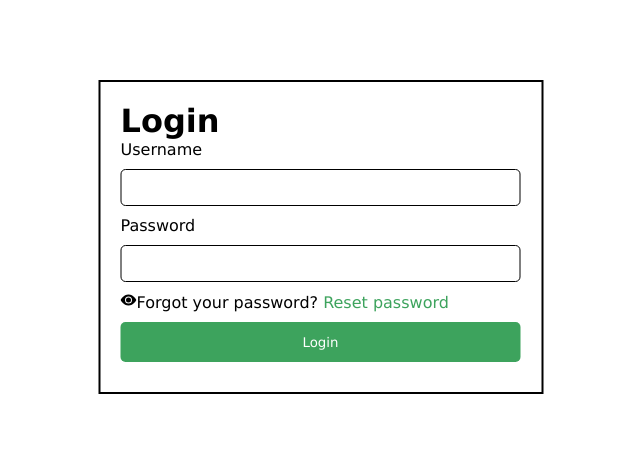
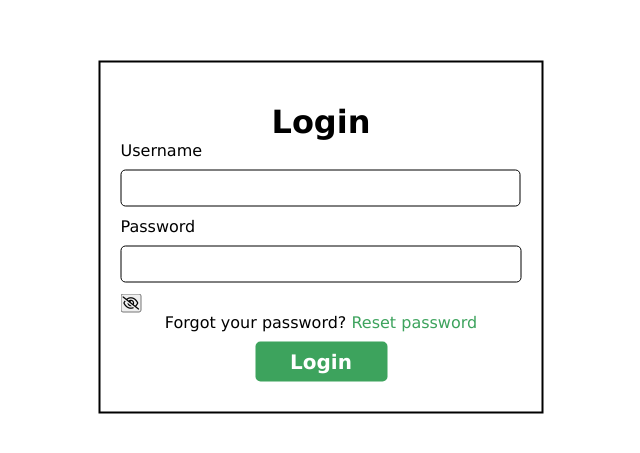
Before and after one commit to leanhhuy0709/Brogrammers-UWC-2.0, a React (Create React App) app in the folder client/: page /login in a window 1280 px wide. Shown: the part 163-616 px from the top of the page, without its empty margins (319-959 px from the left). Built offline with nearby package versions, Linux system fonts and the light colour scheme.

Commit message:
Update Login.js

```diff
--- a/client/src/components/login/Login.js
+++ b/client/src/components/login/Login.js
@@ -1,24 +1,24 @@
-import React, { useRef, useState } from "react";
+
+
+import React, { useState } from "react";
 import { validateLogin } from "../../controller/controller";
 import { useNavigate } from "react-router-dom";
-import { EyeFill, EyeSlashFill } from "react-bootstrap-icons";
-import "./login.css";
+
+import './login.css';
 
 const Login = () => {
   const navigate = useNavigate();
-  const usernameRef = useRef();
-  const passwordRef = useRef();
+  const [username, setUsername] = useState("");
+  const [password, setPassword] = useState("");
   const [errorMessage, setErrorMessage] = useState("");
-  const [showPassword, setShowPassword] = useState(false);
   const ERROR_MESSAGE = "Invalid login credentials! Please try again.";
 
   const handleLoginSubmit = (e) => {
     e.preventDefault();
-    const { user, status } = validateLogin(
-      usernameRef.current.value,
-      passwordRef.current.value
-    );
+    const {user, status} = validateLogin(username, password);
     if (status) {
+      setUsername("");
+      setPassword("");
       localStorage.setItem("userId", user.id);
       navigate("/");
       navigate(0);
@@ -27,43 +27,57 @@ const Login = () => {
       setErrorMessage(ERROR_MESSAGE);
     }
   };
+  const handleTogglePassword = () => {
+    const psw = document.getElementById("passwordInput");
+    const togglePsw = document.getElementById("togglePassword");
+
+    if (psw.type == "password") psw.type = "text";
+    else psw.type = "password";
+
+    if (togglePsw.className == "far fa-eye-slash") togglePsw.className = "far fa-eye";
+    else togglePsw.className = "far fa-eye-slash";
+
+  }
 
   return (
+    <>
     <div className="login">
-      <h1>Login</h1>
-      <form>
+      <div className="center" style={{marginTop: "20px"}}><h1>Login</h1></div>
+      <form onSubmit={(e) => handleLoginSubmit(e)}>
         <label htmlFor="usernameInput">Username</label>
+        <div className="center">
         <input
           required
           type="text"
           id="usernameInput"
-          ref={usernameRef}
-          className="input width400px"
-        />
+          value={username}
+          onChange={(e) => setUsername(e.target.value)}
+          className = "input width400px"
+        /></div>
         <label htmlFor="passwordInput">Password</label>
         <input
           required
-          type={showPassword ? "text" : "password"}
+          type="password"
           id="passwordInput"
-          ref={passwordRef}
-          className="input width400px"
+          value={password}
+          onChange={(e) => setPassword(e.target.value)}
+          className = "input"
         />
-        <span onClick={() => setShowPassword(!showPassword)}>
-          {showPassword ? <EyeSlashFill /> : <EyeFill />}
-        </span>
-        {errorMessage ? <p className="error-message">{errorMessage}</p> : null}
-        <label>Forgot your password? </label>
-        <a href="/forgot" class="link">
-          Reset password
-        </a>
-        <button
-          onClick={(e) => handleLoginSubmit(e)}
-          className="button width400px"
-        >
-          Login
+        <button className="toggle-password" onClick={handleTogglePassword} type="button">
+          <i className="far fa-eye-slash" id="togglePassword"/>
         </button>
+        {errorMessage ? <p className = "error-message">{errorMessage}</p> : null}
+
+        <div className="center">Forgot your password? <a href="/forgot" class = "link">Reset password</a></div>
+
+        <div className="center"><button type="submit" className = "button"><h2>Login</h2></button></div>
       </form>
     </div>
+
+    <div className="background-2"
+    style = {{backgroundImage: `url(homeBackground.png)`}}>
+    </div>
+    </>
   );
 };
 
```
